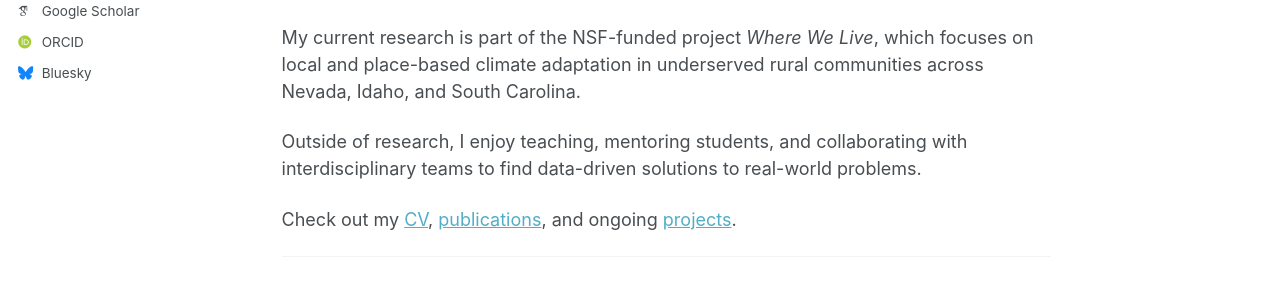
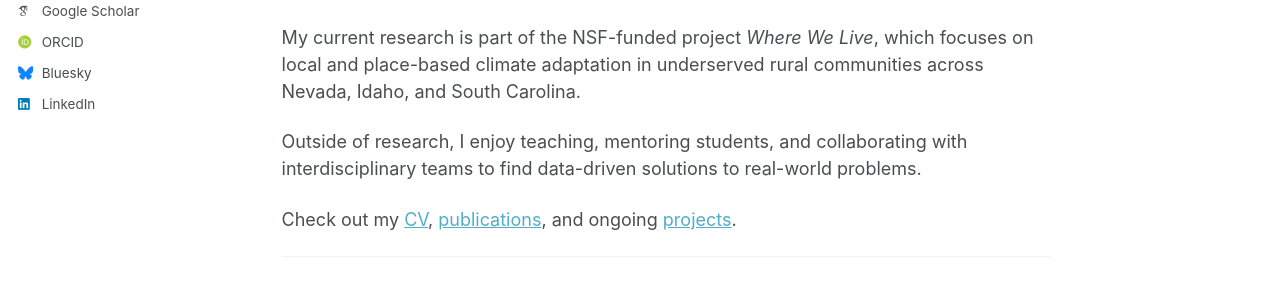
Before and after one commit to enadom/enadom.github.io, a Jekyll site: the page built from _pages/about.md, in a window 1280 px wide. Shown: the part 326-614 px from the top of the page. Built offline with Jekyll 4.4.1, drawn with Linux system fonts in a browser that asks for light colours; some web fonts are replaced.

Commit message:
Update _config.yml

```diff
--- a/_config.yml
+++ b/_config.yml
@@ -37,11 +37,11 @@ author:
 
 
   # Repositories and software development
-  bitbucket        : # Username - Update with your username on the site
-  codepen          : # Username
-  dribbble         : # Username
-  kaggle           : # Username
-  stackoverflow    : # User number or user number and name (i.e., use "1" or "1/jeff-atwood")
+  #bitbucket        : # Username - Update with your username on the site
+  #codepen          : # Username
+  #dribbble         : # Username
+  #kaggle           : # Username
+  #stackoverflow    : # User number or user number and name (i.e., use "1" or "1/jeff-atwood")
 
   # Social media
   bluesky          : "bsky.app" # Replace this with you Bluesky username
@@ -53,7 +53,7 @@ author:
   keybase          : # Username
   instagram        : # Username
   lastfm           : # Username
-  linkedin         : # Username
+  linkedin         : "https://www.linkedin.com/in/enoch-adom-ph-d-ba9900120/"
   mastodon         : # URL
   medium           : # URL
   pinterest        : # Username
```
